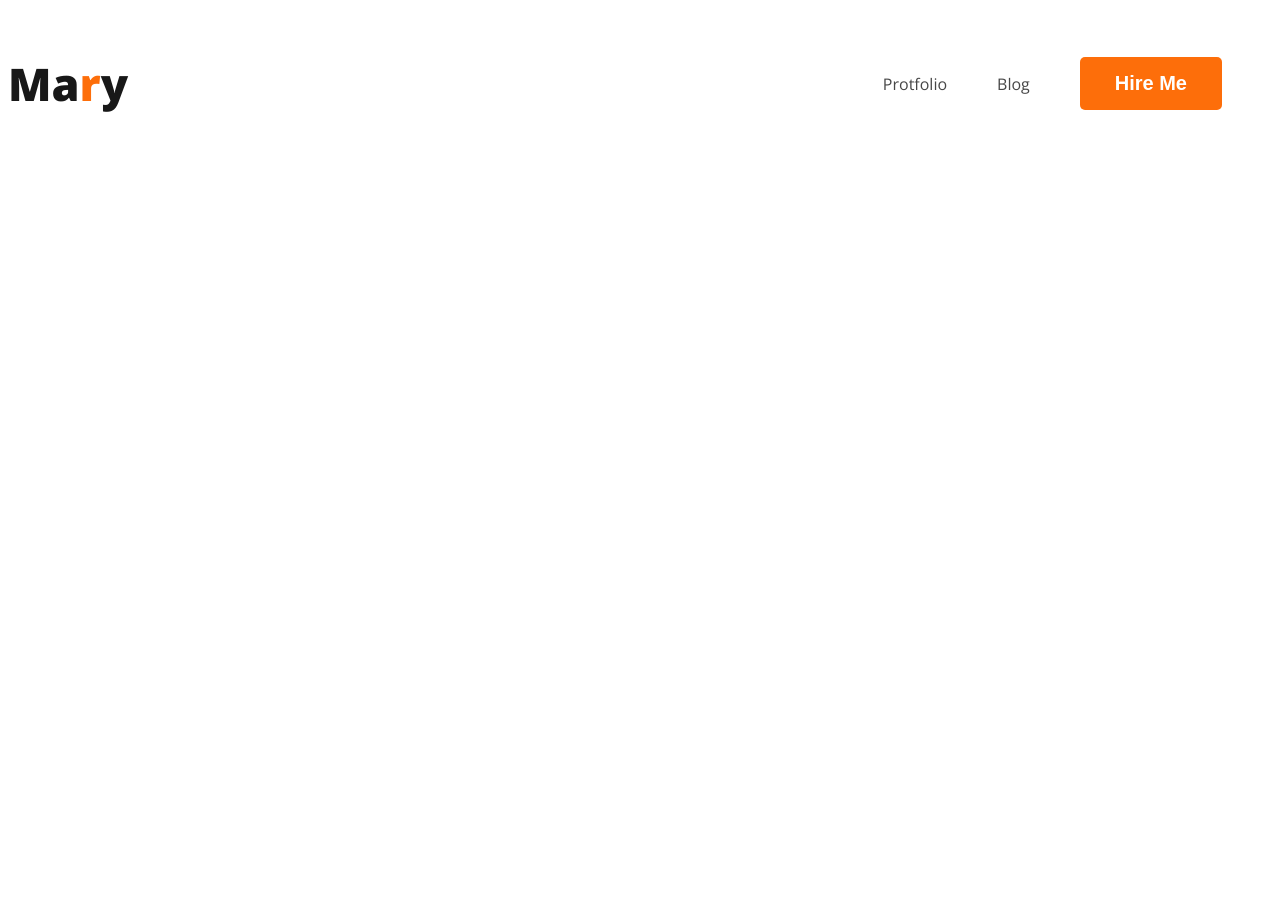
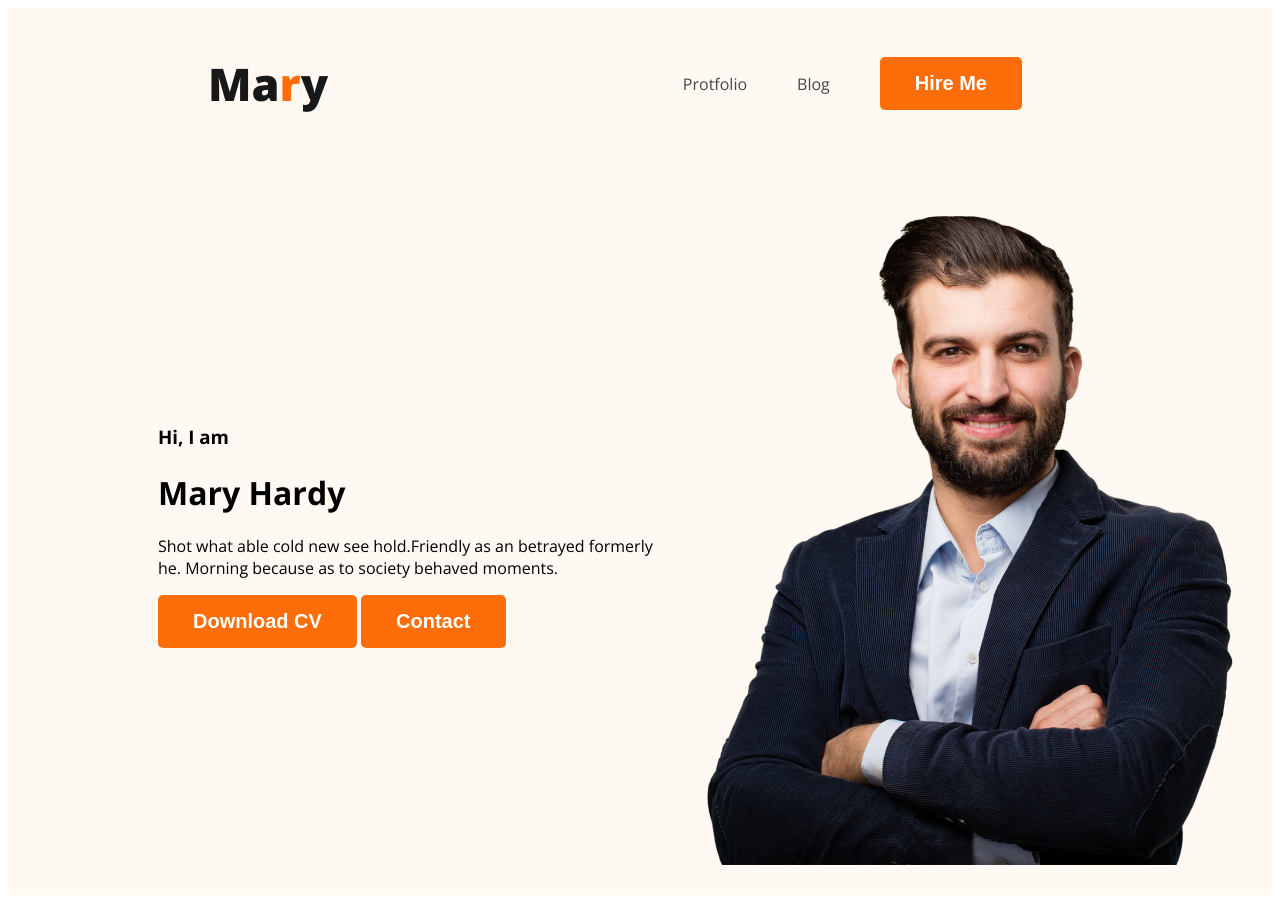
Before and after one commit to Marufg/developer-portfolio, a plain HTML site: page index.html in a window 1280 px wide. Before the commit the page ends 800 px from the top, so only its background shows below. Drawn offline with nearby package versions, Linux system fonts and the light colour scheme.

Commit message:
added div

```diff
--- a/index.html
+++ b/index.html
@@ -14,7 +14,7 @@
 
 </head>
 <body>
-    <header>
+    <header class="header">
         <nav>
         <h3 class="nav-title">Ma<span class="orange-text">r</span>y</h3>
         <ul>
@@ -23,6 +23,16 @@
             <li><button class="btn-primary">Hire Me</button></li>
         </ul>
     </nav>
+    <div class="banner">
+        <div class="banner-content">
+            <h3 class="banner-greeting">Hi, I  am</h3>
+            <h1 class="banner-title">Mary Hardy</h1>
+            <p>Shot what able cold new see hold.Friendly as an betrayed formerly he. Morning because as to society behaved moments.</p>
+            <button class="btn-primary">Download CV</button>
+            <button class="btn-primary">Contact</button>
+        </div>
+        <img class="profile-pic" src="images/hardy.png" alt="">
+    </div>
     </header>
     <main>
 
--- a/styles/portfolio.css
+++ b/styles/portfolio.css
@@ -17,6 +17,7 @@ nav {
     display: flex;
     justify-content: space-between;
     align-items: center;
+    margin: 0 200px;
 }
 .orange-text{
     color: #FD6E0A;
@@ -38,3 +39,18 @@ nav a{
     text-decoration: none;
     color: #474747;
 }
+
+/* header related styles */
+
+.header{
+    background-color: #FFF8F3;
+}
+
+.banner{
+    padding: 30px 30px 30px 150px;
+    display: flex;
+    align-items: center;
+}
+.banner .profle-pic{
+    width: 500px;
+}
```
